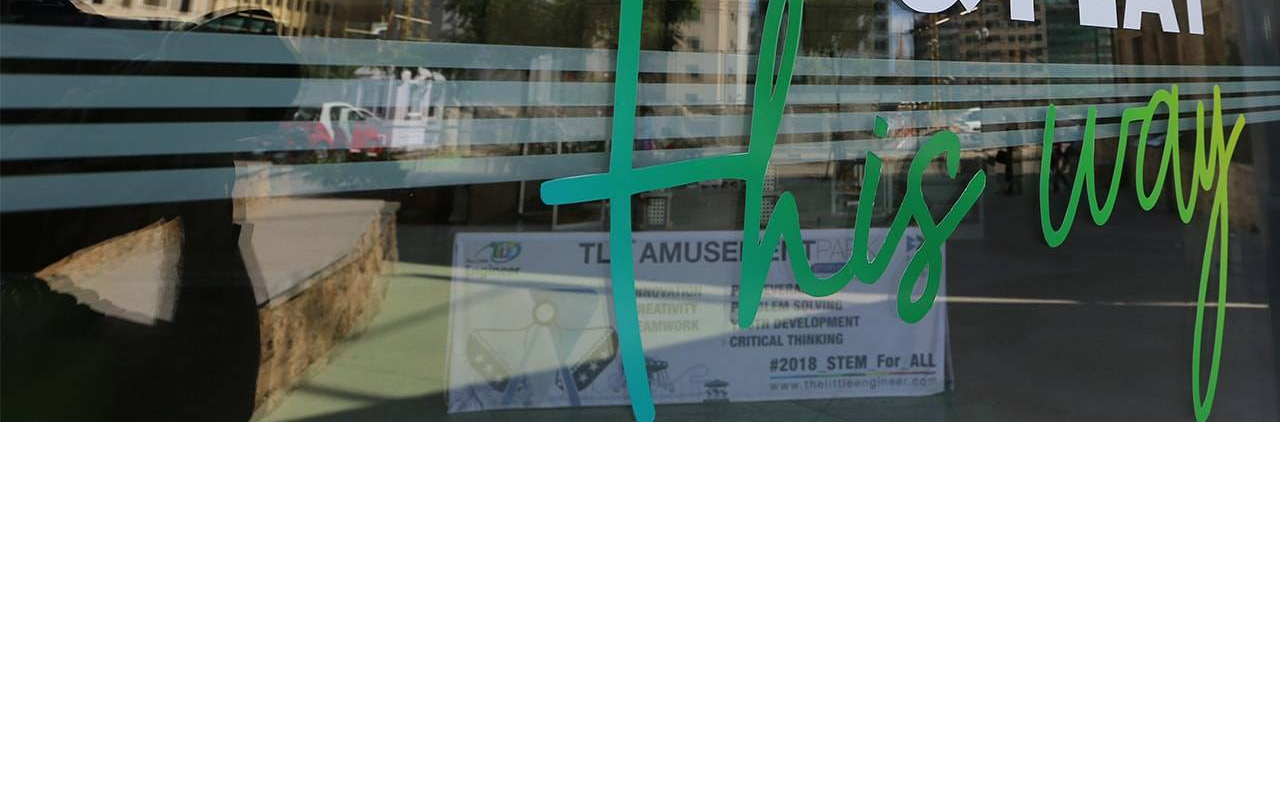
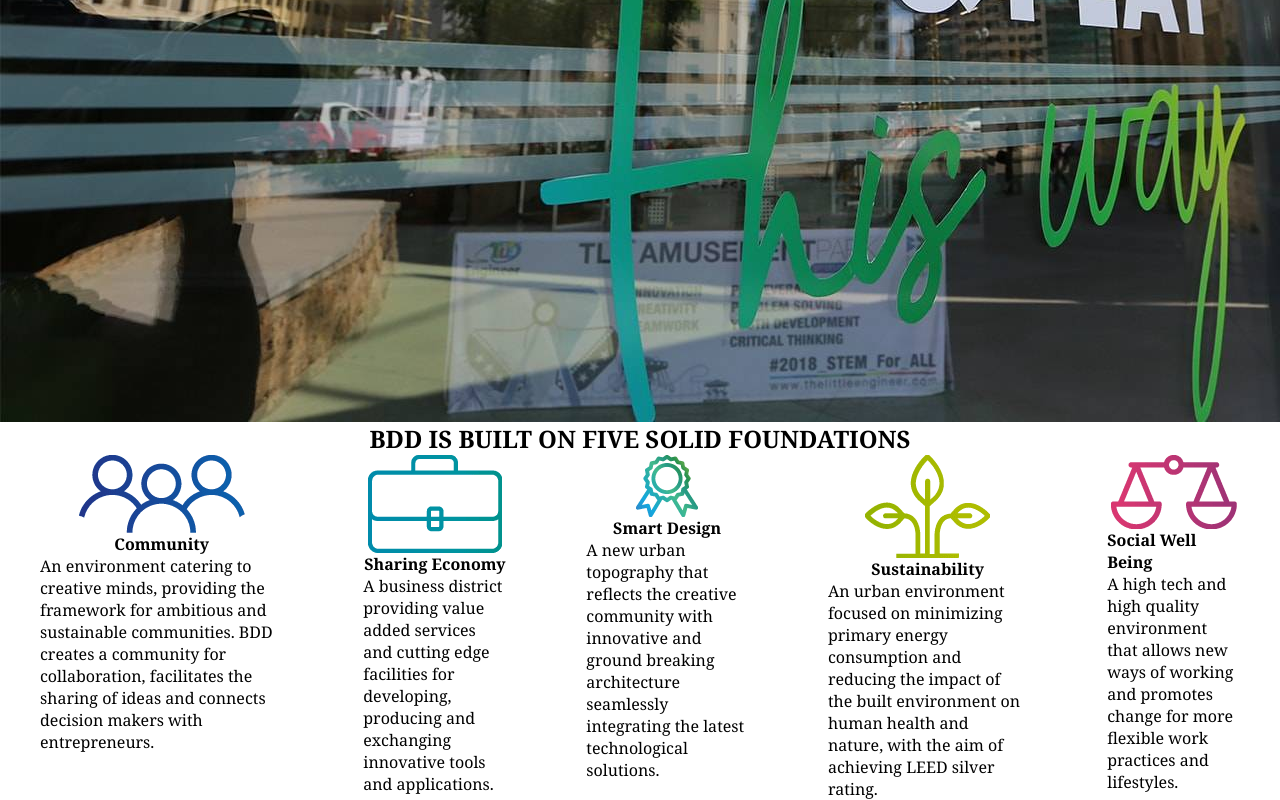
Before and after one commit to Moe-Karim/bdd, a plain HTML site: page index.html in a window 1280 px wide. Shown: the part 602-1402 px from the top of the page. Before the commit the page ends 1024 px from the top, so only its background shows below. Drawn offline with Linux system fonts and the light colour scheme.

Commit message:
Created: foundation section

```diff
--- a/index.html
+++ b/index.html
@@ -31,11 +31,55 @@
     </div>
     <div class="center grow2">
             <div>
-              <h2>A UNIQUE DIGITAL CLUSTER<br>
+              <h2 class="primary-txt-color">A UNIQUE DIGITAL CLUSTER<br>
                 DESIGNED FOR A COMMUNITY OF BUSINESSES AND INNOVATORS</h2>
             </div>
 
     </div>
 </header>
+<section class="flex secondary-bg-color">
+<div class="column space-around">
+
+        <div class="foundation box center">
+            <h2>BDD IS BUILT ON FIVE SOLID FOUNDATIONS</h2>
+        </div>
+
+        <div class="foundation flex space-around">
+
+            <div class="column box community">
+                <div class="box"><img src="./assets/1.png"></div>
+                <div class="box"><h4>Community</h4></div>
+                <div class="box"><p class="secondary-txt-color">An environment catering to creative minds,
+                 providing the framework for ambitious and sustainable communities. BDD creates a community for collaboration,
+                 facilitates the sharing of ideas and connects decision makers with entrepreneurs.</p></div>
+                </div>
+            <div class="column box economy">
+                <div class="box"><img src="./assets/2.png"></div>
+                <div class="box"><h4>Sharing Economy</h4></div>
+                <div class="box"><p class="secondary-txt-color">A business district providing value added services
+                and cutting edge facilities for developing, producing and exchanging innovative tools and applications.</p></div>
+            </div>
+            <div class="column box design">
+                <div class="box"><img src="./assets/5.png"></div>
+                <div class="box"><h4>Smart Design</h4></div>
+                <div class="box"><p class="secondary-txt-color">A new urban topography that reflects the creative community
+                with innovative and ground breaking architecture seamlessly integrating the latest technological solutions.</p></div>
+            </div>
+            <div class="column box sustainability">
+                <div class="box"> <img src="./assets/3.png"></div>
+                <div class="box"><h4>Sustainability</h4></div>
+                <div class="box"> <p class="secondary-txt-color">An urban environment focused on minimizing primary energy consumption
+                and reducing the impact of the built environment on human health and nature, with the aim of achieving LEED silver rating.</p></div>
+            </div>
+            <div class="column box social">
+                <div class="box"> <img src="./assets/4.png"></div>
+                <div class="box"><h4>Social Well Being</h4></div>
+                <div class="box"><p class="secondary-txt-color">A high tech and high quality environment that allows new ways of working
+                 and promotes change for more flexible work practices and lifestyles.</p></div>
+                </div>
+
+        </div>
+</div>
+</section>
 </body>
 </html>
```
